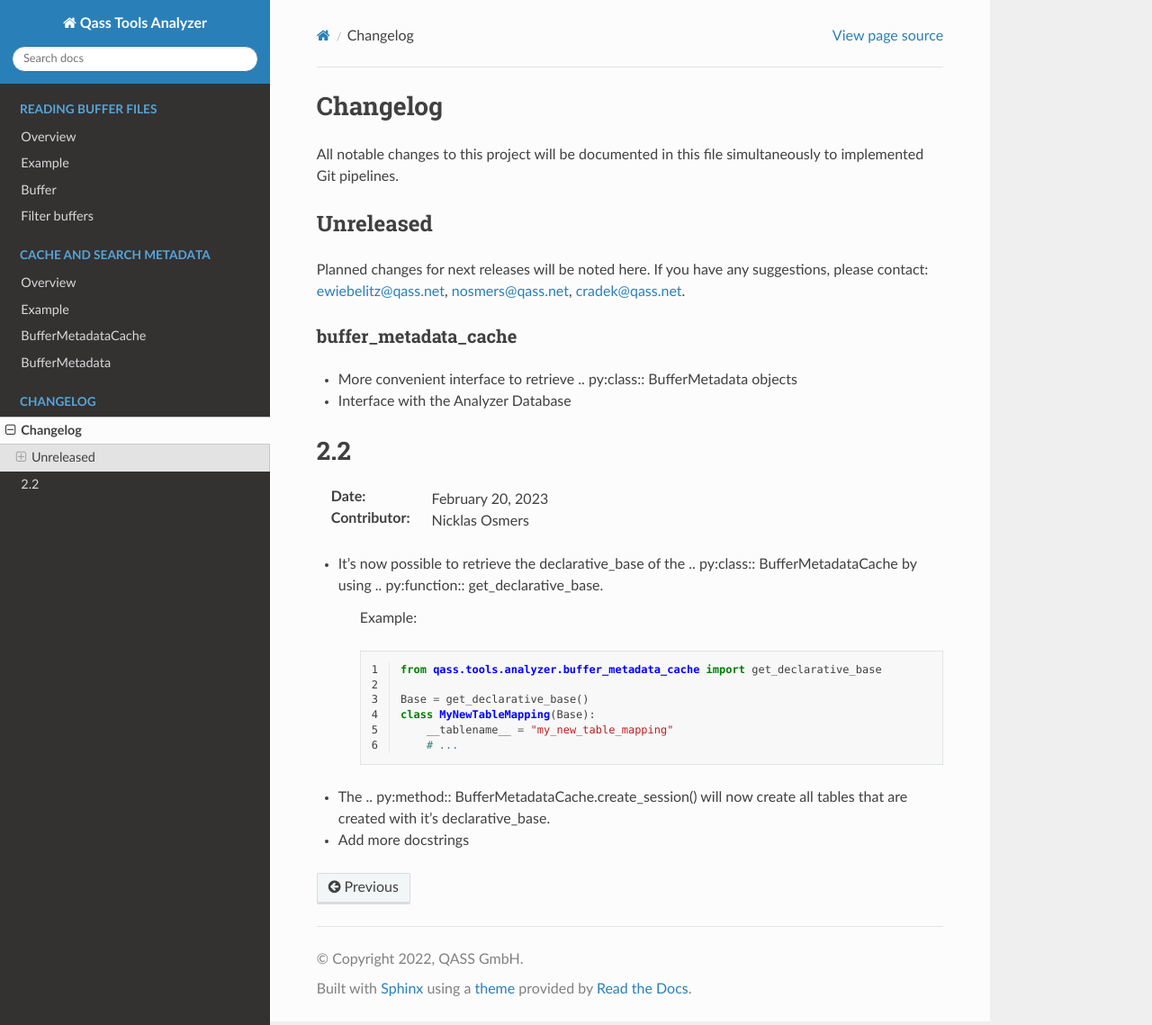
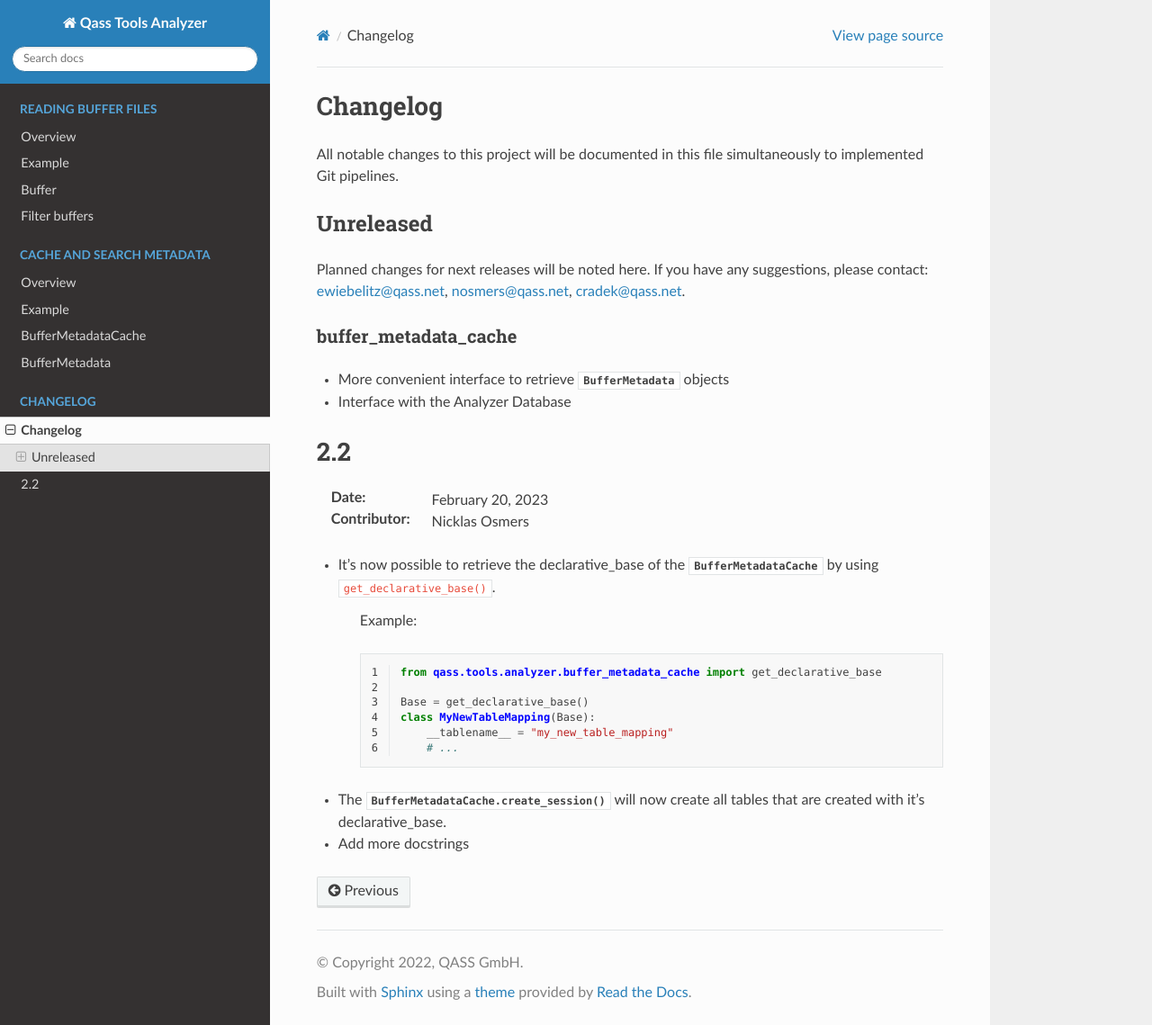
Before and after one commit to QASS/qass-tools-analyzer, a Sphinx documentation site: the page built from docs/source/changelog.rst, in a window 1280 px wide and 1139 px high. Shown: the whole window at 90% size. Built offline with Sphinx 7.4.7 and the Read the Docs theme 2.0.0, drawn with Linux system fonts in a browser that asks for light colours; cross-references to code outside the pages are shown as plain code.

Commit message:
Fix references

```diff
--- a/docs/source/buffer_metadata_cache.rst
+++ b/docs/source/buffer_metadata_cache.rst
@@ -44,4 +44,4 @@ BufferMetadata
 .. autoclass:: qass.tools.analyzer.buffer_metadata_cache.BufferMetadata
     :members:
 
-.. autofunc:: qass.tools.analyzer.buffer_metadata_cache.get_declarative_base
+.. autofunction:: qass.tools.analyzer.buffer_metadata_cache.get_declarative_base
--- a/docs/source/changelog.rst
+++ b/docs/source/changelog.rst
@@ -8,7 +8,7 @@ Planned changes for next releases will be noted here. If you have any suggestion
 
 buffer_metadata_cache
 ~~~~~~~~~~~~~~~~~~~~~
-* More convenient interface to retrieve .. py:class:: BufferMetadata objects
+* More convenient interface to retrieve :py:class:`BufferMetadata` objects
 * Interface with the Analyzer Database
 
 2.2
@@ -18,7 +18,7 @@ buffer_metadata_cache
 
 New Features
 ------------
-* It's now possible to retrieve the declarative_base of the .. py:class:: BufferMetadataCache by using .. py:function:: get_declarative_base.
+* It's now possible to retrieve the declarative_base of the :py:class:`BufferMetadataCache` by using :py:function:`get_declarative_base()`.
 
     Example:
 
@@ -32,5 +32,5 @@ New Features
             __tablename__ = "my_new_table_mapping"
             # ...
 
-* The .. py:method:: BufferMetadataCache.create_session() will now create all tables that are created with it's declarative_base.
+* The :py:meth:`BufferMetadataCache.create_session()` will now create all tables that are created with it's declarative_base.
 * Add more docstrings
```
